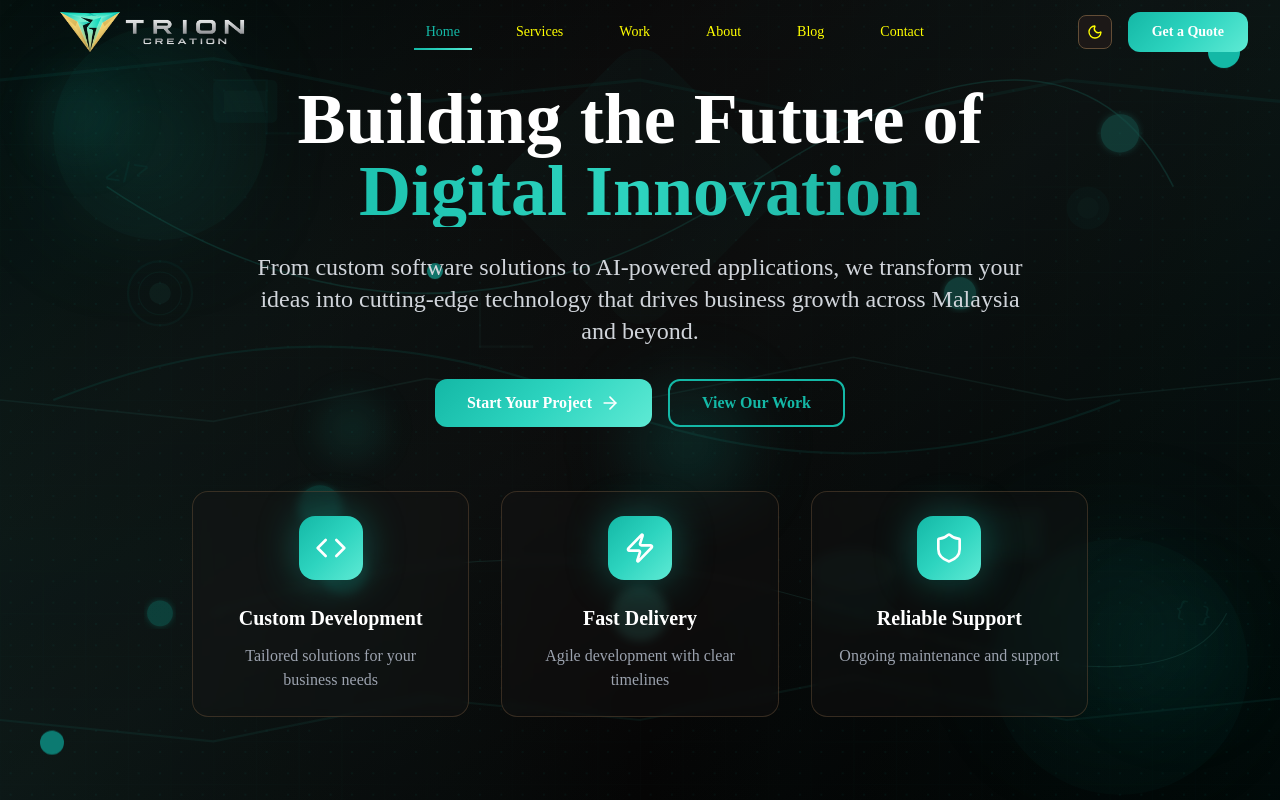
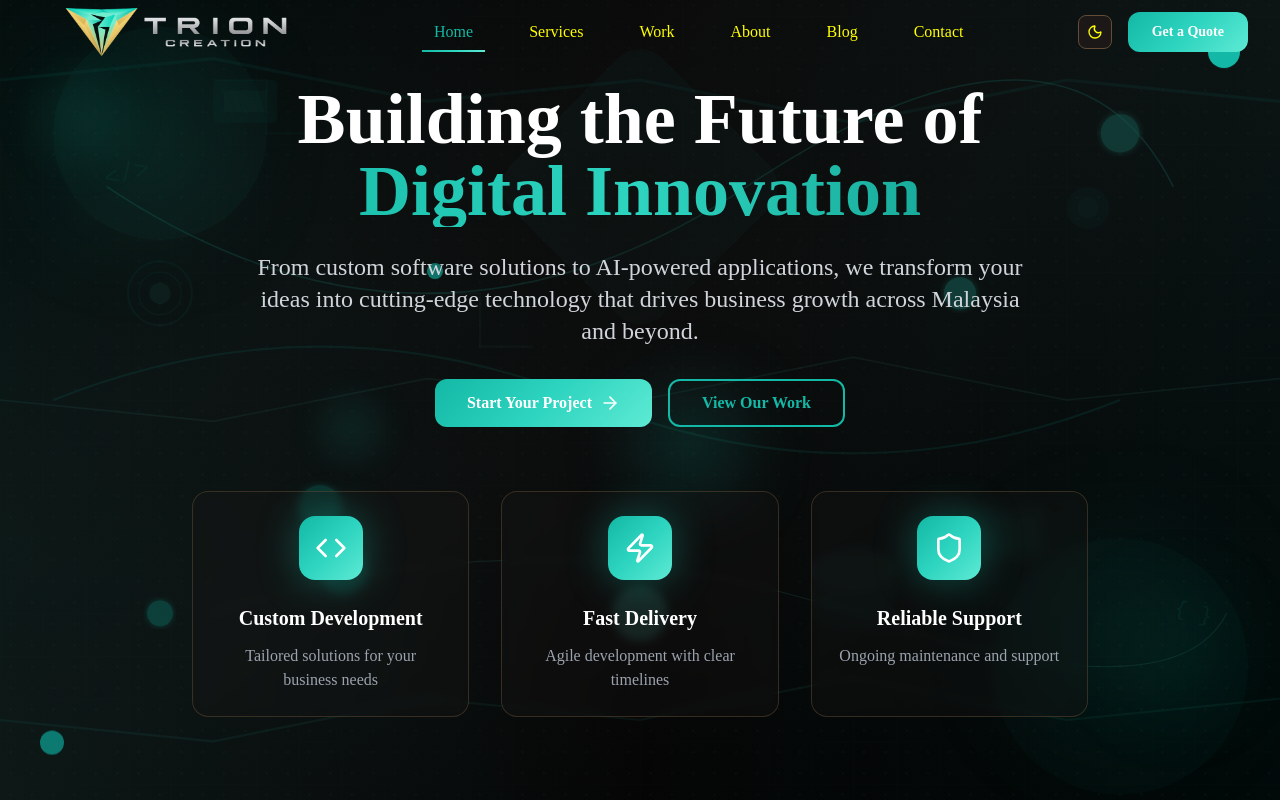
Before and after one commit to TrionTechnology/trion-website, a Next.js app: page / in a window 1280 px wide. Shown: the top 800 px of the page. Built offline with nearby package versions, Linux system fonts and the light colour scheme.

Commit message:
Increase navbar logo and menu text sizes
- Increased logo height from h-20 to h-24 (20% larger)
- Increased desktop menu text from text-sm to text-base (larger font)
- Increased mobile menu text from text-base to text-lg (larger font)
- Improved visibility and readability of navigation elements

```diff
--- a/src/components/sections/Navbar.tsx
+++ b/src/components/sections/Navbar.tsx
@@ -51,7 +51,7 @@ export function Navbar() {
             <img
               src="/images/trion-creation-logo.png"
               alt="Trion Creation"
-              className="h-20 w-auto"
+              className="h-24 w-auto"
             />
           </Link>
 
@@ -61,7 +61,7 @@ export function Navbar() {
               <Link
                 key={item.name}
                 href={item.href}
-                className={`relative px-3 py-2 text-sm font-medium transition-colors duration-200 ${
+                className={`relative px-3 py-2 text-base font-medium transition-colors duration-200 ${
                   pathname === item.href
                     ? "text-trion-500"
                     : "text-muted-foreground hover:text-foreground"
@@ -136,7 +136,7 @@ export function Navbar() {
                     key={item.name}
                     href={item.href}
                     onClick={() => setIsOpen(false)}
-                    className={`block px-3 py-2 text-base font-medium rounded-lg transition-colors ${
+                    className={`block px-3 py-2 text-lg font-medium rounded-lg transition-colors ${
                       pathname === item.href
                         ? "text-trion-500 bg-trion-500/10"
                         : "text-muted-foreground hover:text-foreground hover:bg-accent"
```
